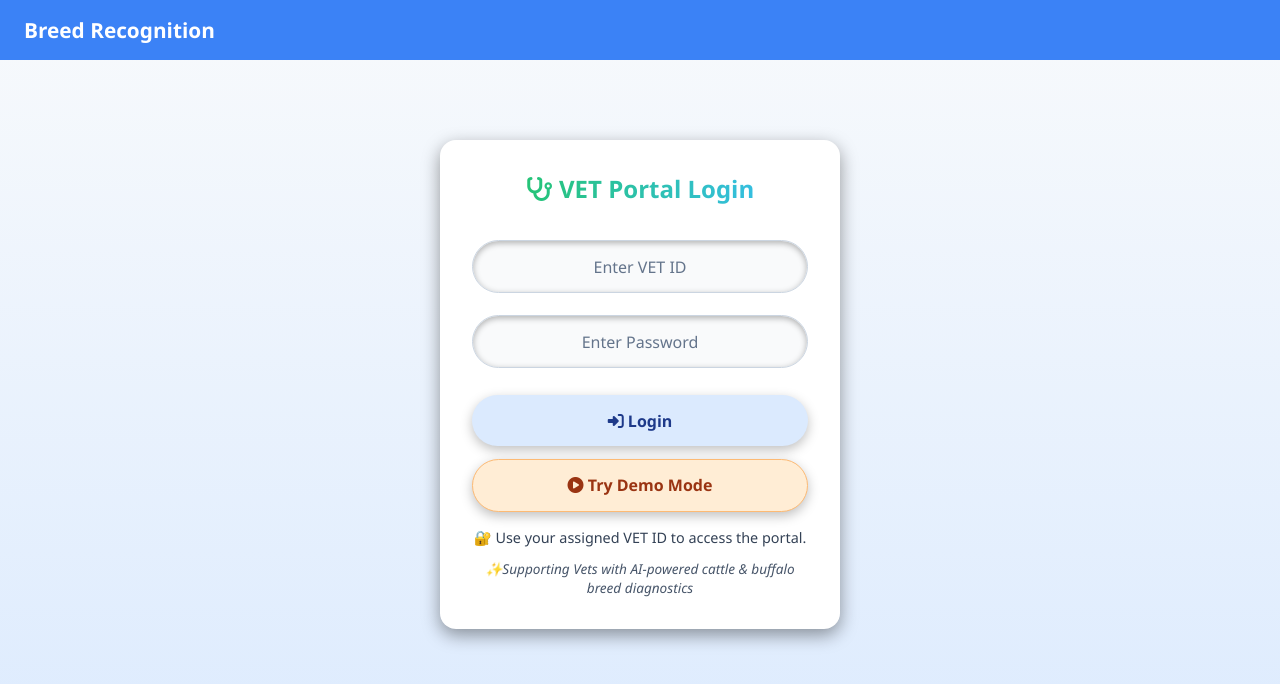
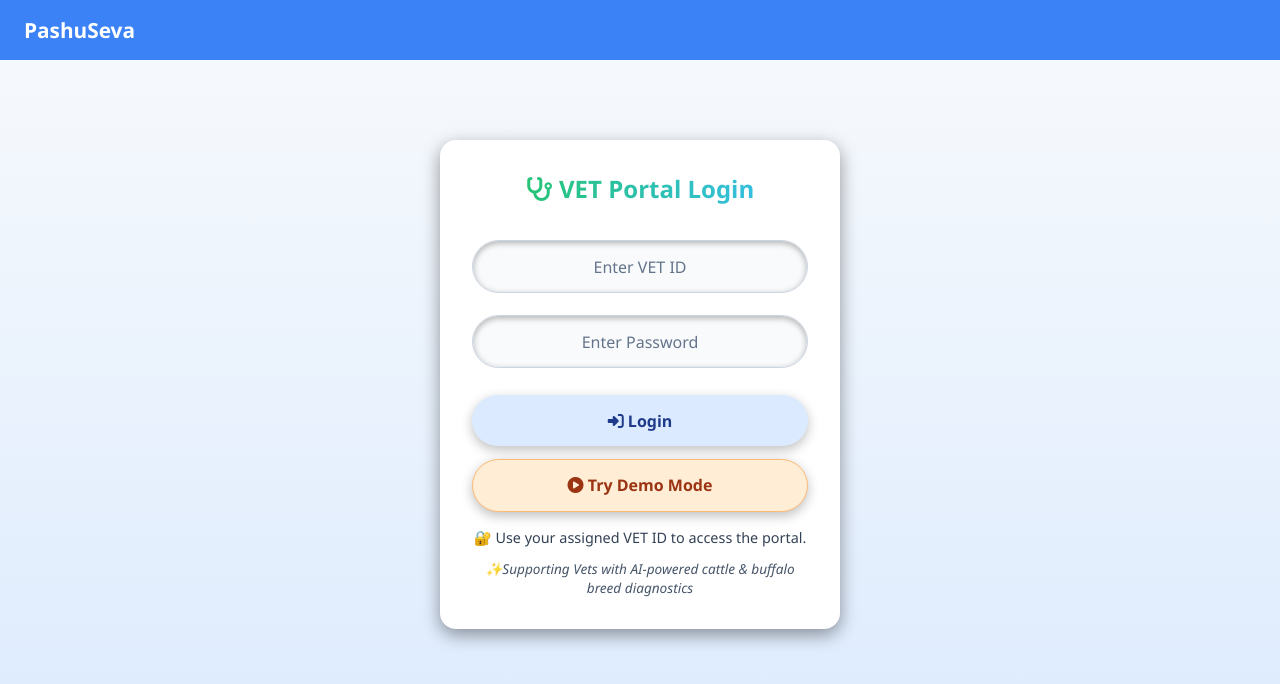
Before and after one commit to siddharth4096/Breed-Recognition, a plain HTML site: page vet-login-page.html in a window 1280 px wide. Drawn offline with Linux system fonts and the light colour scheme; no server answers.

Commit message:
Update vet-login-page.html

```diff
--- a/vet-login-page.html
+++ b/vet-login-page.html
@@ -29,7 +29,7 @@
 
   <!-- Header -->
   <header class="fade-down">
-    <h1>Breed Recognition</h1>
+    <h1>PashuSeva</h1>
     <nav class="nav-links">
       <!-- <a href="index.html#home">Home</a>
       <a href="index.html#about">About</a> -->
```
